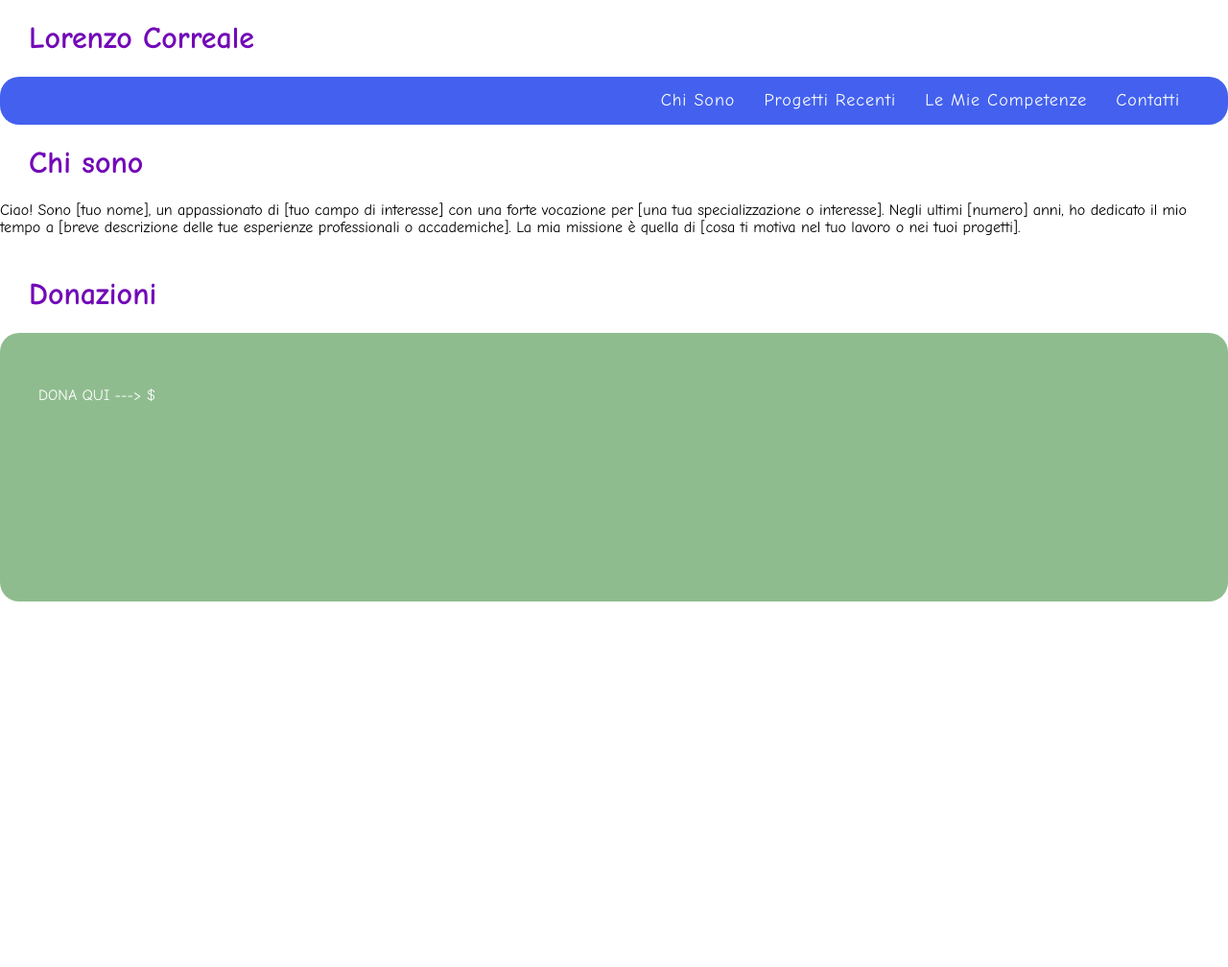
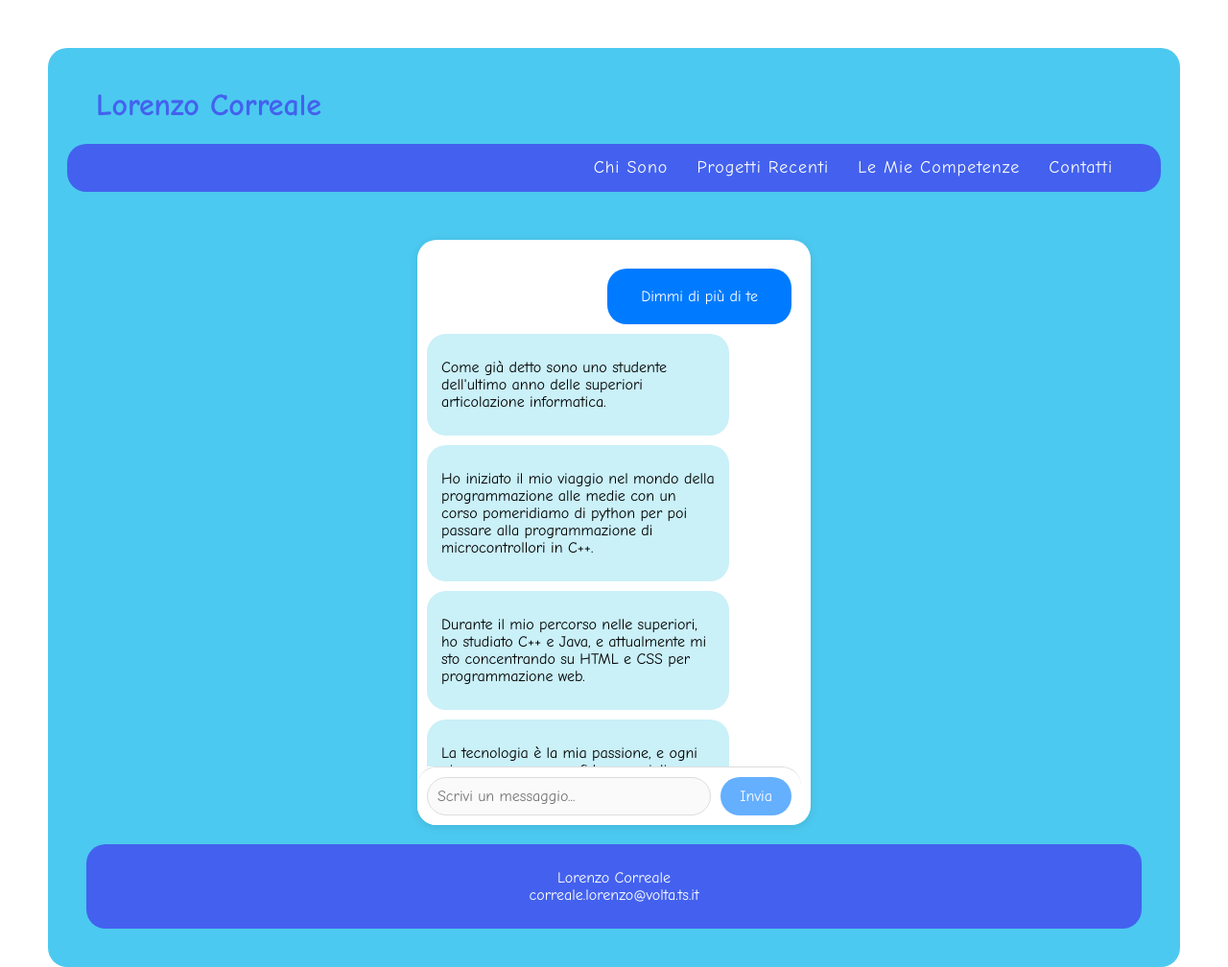
Before and after one commit to lollobyte06/SitoWeb, a plain HTML site: page SitoWeb/about.html in a window 1280 px wide. Shown: the whole page at 96% size. Before the commit the page ends 800 px from the top, so only its background shows below. Drawn offline with Linux system fonts and the light colour scheme.

Commit message:
aggiornamento pagine about.html e competenze.html

```diff
--- a/SitoWeb/about.html
+++ b/SitoWeb/about.html
@@ -1,11 +1,15 @@
-<!DOCTYPE html>
-<html lang="en">
+<!doctype html>
+<html class="no-js" lang="">
+
 <head>
-    <meta charset="UTF-8">
-    <title>Title</title>
+    <meta charset="utf-8">
+    <meta content="width=device-width, initial-scale=1" name="viewport">
+    <title></title>
     <link href="css/style.css" rel="stylesheet">
 </head>
+
 <body>
+<div class="body">
     <div id="header">
         <header>
             <div class="titolo">
@@ -21,29 +25,75 @@
                 <li><a href="competenze.html">Le Mie Competenze</a></li>
                 <li><a href="contatti.html">Contatti</a></li>
             </ul>
+
         </nav>
     </div>
 
-<h1>Chi sono</h1>
+    <div class="chat">
+        <div class="chat-container">
 
-<div class="par">
-    <p>Ciao! Sono [tuo nome], un appassionato di [tuo campo di interesse] con una forte vocazione
-        per [una tua specializzazione o interesse]. Negli ultimi [numero] anni, ho dedicato il mio
-        tempo a [breve descrizione delle tue esperienze professionali o accademiche]. La mia missione
-        è quella di [cosa ti motiva nel tuo lavoro o nei tuoi progetti].</p>
+            <div class="chat-messages">
+
+
+                <!--- chi sono  --->
+                <div class="message-right">
+                    <div class="message-content">
+                        <button id="who-btn">Dimmi di più di te</button>
+                    </div>
                 </div>
 
-<div class="striscia"  >
-    <div class="striscia_head">
-        <h1>Donazioni</h1>
+                <div class="message-left">
+                    <div class="message-content">
+
+                        <p>Come già detto sono uno studente dell'ultimo anno delle superiori articolazione informatica.
+                            </p>
                     </div>
-    <div class="striscia_par" style="background: darkseagreen">
-        <p>DONA QUI ---> <a title="" href="https://www.paypal.me/Lorenzocorreale" target="_blank" >$</a></p>
+                </div>
+                <div class="message-left">
+                    <div class="message-content">
+
+                        <p>Ho iniziato il mio viaggio nel mondo della programmazione alle medie con un corso pomeridiamo di python per poi passare alla programmazione di microcontrollori in C++.
+
+                           </p>
+                    </div>
+                </div>
+                <div class="message-left">
+                    <div class="message-content">
+
+                        <p>Durante il mio percorso nelle superiori, ho studiato C++ e Java, e attualmente mi sto concentrando su HTML e CSS per programmazione web.
+                        </p>
+                    </div>
+                </div>
+                <div class="message-left">
+                    <div class="message-content">
+                        <p>La tecnologia è la mia passione, e ogni giorno cerco nuove sfide per migliorare le mie competenze.
+                        </p>
+                    </div>
+                </div>
+
+                <div class="message-right">
+                    <div class="message-content">
+                        <button id="home-btn">torna alla home</button>
+                    </div>
                 </div>
 
 
+
+            </div>
+            <!-- Barra di input fissa in fondo alla chat -->
+            <div class="input-bar">
+                <input disabled placeholder="Scrivi un messaggio..." type="text">
+                <button disabled>Invia</button>
             </div>
 
+        </div>
+    </div>
+    <footer>
+        <p>Lorenzo Correale<br>
+            <a href="mailto:correale.lorenzo@volta.ts.it">correale.lorenzo@volta.ts.it</a></p>
+    </footer>
+    <script src="js/script.js"></script>
+</div>
+</body>
 
-</body>
 </html>
--- a/SitoWeb/css/style.css
+++ b/SitoWeb/css/style.css
@@ -1,37 +1,54 @@
 * {
     font-family: "Comic Sans MS";
 }
+
 h1 {
     padding-left: 30px;
-    color: #7209B7;
+    color: #4361EE;
 }
+
 a {
     color: inherit;
     text-decoration: inherit;
 }
+
 body {
     margin: 0;
-    padding: 0;
+    padding: 0px;
     font-family: sans-serif;
     background-color: white;
 
 
 }
 
-.body{
-    margin: 50px;
+footer {
+    background-color: #4361EE;
+    border-radius: 20px;
+    margin: 20px;
+    padding: 10px;
+    text-align: center;
+    color: white;
+}
+
+.body {
+    margin-top: 50px;
+    margin-left: 50px;
+    margin-right: 50px;
+    padding: 20px;
     border-radius: 20px;
     background-color: #4CC9F0;
 
 }
-.button_chisono{
+
+.button_chisono {
 
 }
-.button{
+
+.button {
     background-color: #3A0CA3;
 }
 
-.striscia{
+.striscia {
     border-radius: 20px;
 
     height: 300px;
@@ -40,20 +57,24 @@ body {
 
 
 }
-.striscia h1{
+
+.striscia h1 {
 
     border-radius: 20px;
 
 }
-.striscia_head{
+
+.striscia_head {
     border-radius: 20px;
 }
-.striscia_par{
+
+.striscia_par {
     color: white;
     border-radius: 20px;
     padding: 40px;
     height: 200px;
 }
+
 .navigazione {
     border-radius: 20px;
     background-color: #4361EE;
@@ -65,6 +86,7 @@ body {
 
 
 }
+
 .navigazione ul {
     align-content: center;
     display: flex;
@@ -74,6 +96,7 @@ body {
     margin: 50px;
     padding: 0;
 }
+
 .navigazione li {
     color: white;
     text-align: center;
@@ -83,12 +106,13 @@ body {
     text-shadow: none;
     transition: box-shadow 0.5s;
 }
+
 .navigazione li:hover {
     text-shadow: 0 0 2px;
 }
 
 
-.chat{
+.chat {
     border-radius: 20px;
     margin-top: 50px;
     display: flex;
@@ -107,12 +131,12 @@ body {
     box-shadow: 0 2px 10px rgba(0, 0, 0, 0.1);
     display: flex;
     flex-direction: column;
-    scrollbar-color:  #007bff #CAF0F8;
+    scrollbar-color: #007bff #CAF0F8;
 }
 
 .chat-messages {
-    flex: 1; /* Occupa lo spazio disponibile sopra la barra */
-    overflow-y: auto; /* Consente lo scorrimento quando i messaggi sono tanti */
+    flex: 1;
+    overflow-y: auto;
     padding: 10px;
     max-height: 600px;
 }
@@ -175,9 +199,11 @@ body {
 .input-bar button:disabled {
     cursor: not-allowed;
 }
+
 button:hover {
     background-color: #0056b3;
 }
+
 button {
     border: none;
     background-color: #007bff;
--- a/SitoWeb/js/script.js
+++ b/SitoWeb/js/script.js
@@ -1,3 +1,3 @@
 document.getElementById("who-btn").addEventListener("click", function () {
-    window.location.href="../SitoWeb/about.html"
+    window.location.href = "../SitoWeb/about.html"
 });
```
Also changed, not shown: SitoWeb/competenze.html (+63 -9 lines), SitoWeb/index.html (+64 -34 lines), SitoWeb/lavori.html (added, +36 -0 lines). Lines whose indentation alone changed are shown as unchanged.
